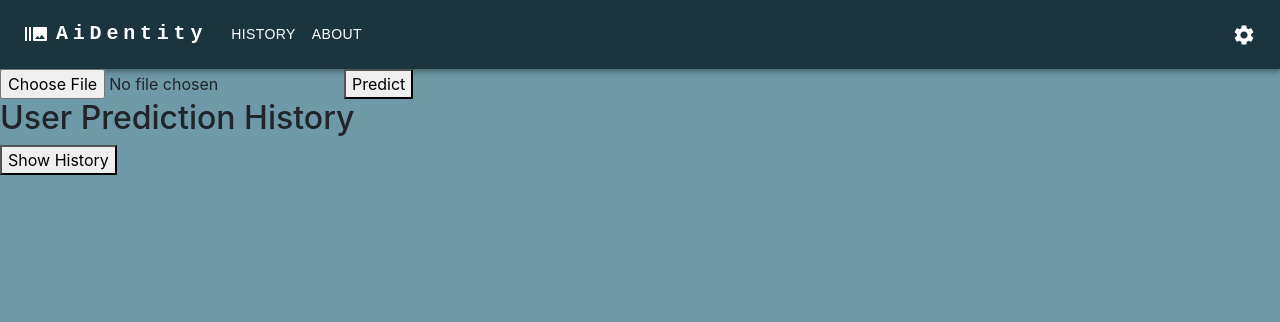
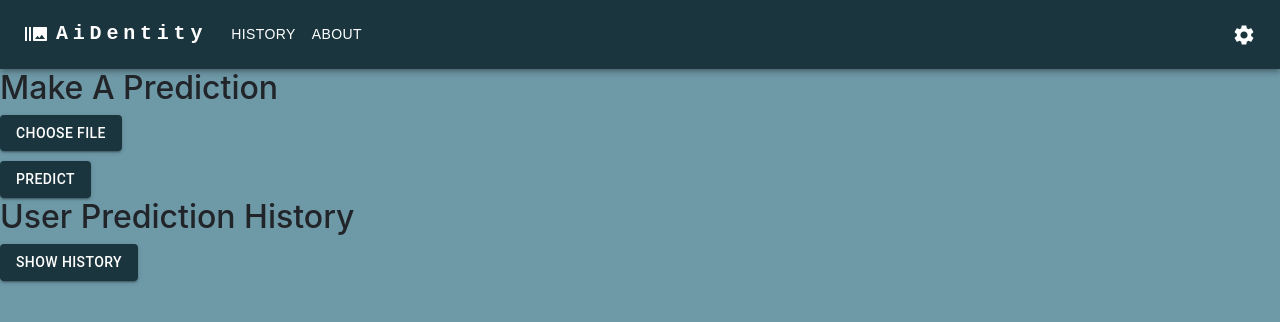
Before and after one commit to shahdmetwally/MachineLearning-Python-React-SQLite, a React (Create React App) app in the folder React/aidentity/: page / in a window 1280 px wide. Shown: the top 322 px of the page. Built offline with nearby package versions, Linux system fonts and the light colour scheme.

Commit message:
#26 Change style of buttons and make images show up

```diff
--- a/React/aidentity/src/components/UserHistory.js
+++ b/React/aidentity/src/components/UserHistory.js
@@ -1,5 +1,27 @@
-import React, { useState } from 'react';
+import React, { useState, useEffect } from 'react';
 import axios from 'axios';
+import { Button } from '@mui/material';
+
+const PredictionItem = ({ prediction }) => {
+  const [imageLoaded, setImageLoaded] = useState(false);
+
+  useEffect(() => {
+    const img = new Image();
+    img.src = `http://127.0.0.1:8000/get_image/${prediction.image}`;
+    img.onload = () => setImageLoaded(true);
+    img.onerror = (error) => console.error('Error loading image:', error);
+  }, [prediction.image]);
+
+  return (
+    <li>
+      <p>Score: {prediction.score}</p>
+      {imageLoaded && <img src={`http://127.0.0.1:8000/get_image/${prediction.image}`} alt="Prediction" style={{ maxWidth: '100%' }} />}
+      <p>Created At: {prediction.created_at}</p>
+    </li>
+  );
+};
+
+
 
 const UserHistory = () => {
   const [predictions, setPredictions] = useState([]);
@@ -18,11 +40,11 @@ const UserHistory = () => {
   return (
     <div>
       <h2>User Prediction History</h2>
-      <button onClick={fetchPredictions}>Show History</button>
+      <Button
+        variant="contained" onClick={fetchPredictions} style={{ backgroundColor: '#1A353E', color: 'white' }}>Show History</Button>
       <ul>
         {predictions.map((prediction, index) => (
-          <li key={index}>{JSON.stringify(prediction)}</li>
-          // Render each prediction item as needed
+          <PredictionItem key={index} prediction={prediction} />
         ))}
       </ul>
     </div>
--- a/React/aidentity/src/components/UserPredict.js
+++ b/React/aidentity/src/components/UserPredict.js
@@ -1,12 +1,20 @@
-import React, { useState } from 'react';
+import React, { useState, useRef } from 'react';
 import axios from 'axios';
+import { Button } from '@mui/material';
 
 const UserPredict = () => {
   const [selectedFile, setSelectedFile] = useState(null);
+  const [imagePreview, setImagePreview] = useState(null);
   const [prediction, setPrediction] = useState(null);
+  const fileInputRef = useRef(null);
 
   const handleFileChange = (event) => {
-    setSelectedFile(event.target.files[0]);
+    const file = event.target.files[0];
+    setSelectedFile(file);
+    const previewURL = URL.createObjectURL(file);
+    setImagePreview(previewURL);
+    // Reset prediction and user feedback
+    setPrediction(null);
   };
 
   const handlePredict = () => {
@@ -15,8 +23,8 @@ const UserPredict = () => {
 
     axios.post('http://127.0.0.1:8000/predict', formData, {
       headers: {
-            "Content-Type": "multipart/form-data",
-          }
+        'Content-Type': 'multipart/form-data',
+      },
     })
       .then(response => {
         console.log(response);
@@ -26,12 +34,23 @@ const UserPredict = () => {
         console.error('Error predicting:', error);
       });
   };
-    console.log('Prediction:', prediction);
+
+  const triggerFileInput = () => {
+    fileInputRef.current.click();
+  };
+
   return (
     <div>
-      <input type="file" onChange={handleFileChange} />
-      <button onClick={handlePredict}>Predict</button>
-      {prediction && <p>Prediction Score: {prediction}</p>}
+      <h2>Make A Prediction</h2>
+      <label htmlFor="file-upload" style={{ display: 'block', marginBottom: '10px' }}>
+        <Button variant="contained"style={{ backgroundColor: '#1A353E', color: 'white' }} onClick={triggerFileInput}>Choose file
+        </Button>
+        <input type="file"id="file-upload"onChange={handleFileChange}style={{ display: 'none' }}ref={fileInputRef}/>
+      </label>
+      {imagePreview && <img src={imagePreview} alt="Selected File" style={{ maxWidth: '100%', marginTop: '10px' }} />}
+      <Button
+        variant="contained" onClick={handlePredict} style={{ backgroundColor: '#1A353E', color: 'white' }}>Predict</Button>
+      {prediction && (<div><p>Prediction Score: {prediction}</p></div>)}
       </div>
       );
 };
```
Lines whose indentation alone changed are shown as unchanged.
